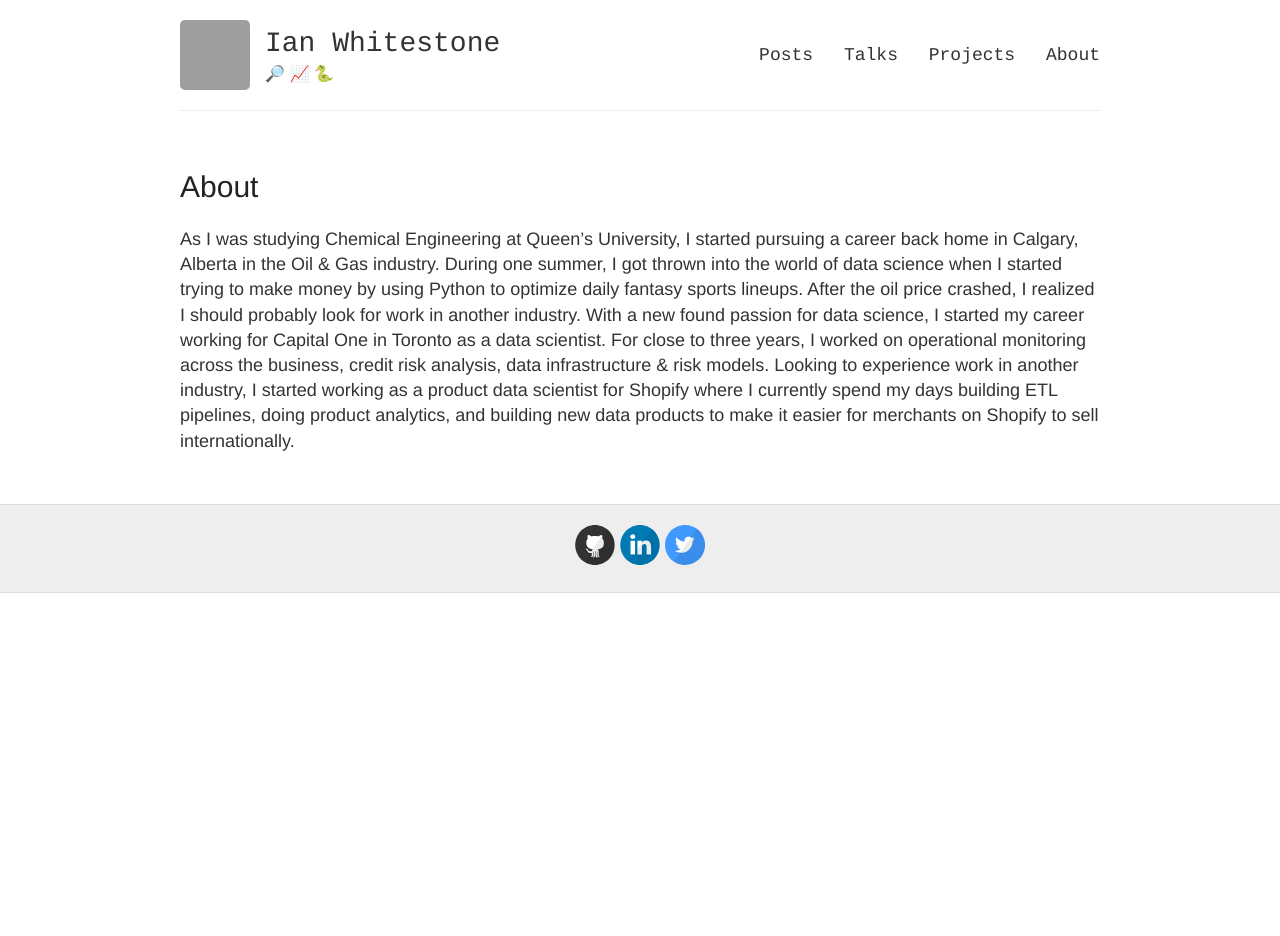
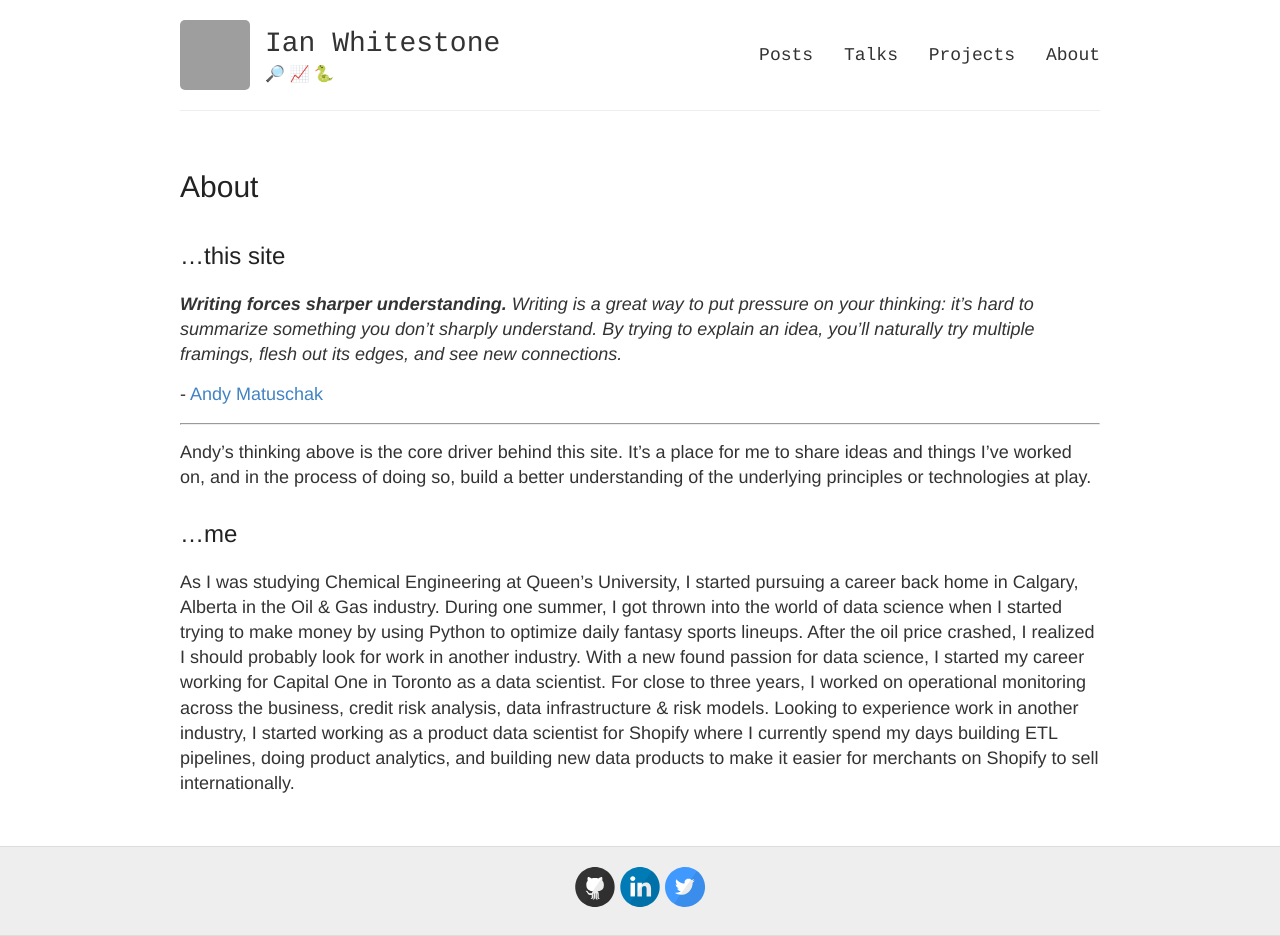
Before and after one commit to ian-whitestone/ian-whitestone.github.io, a Jekyll site: the page built from pages/about.md, in a window 1280 px wide. Built offline with Jekyll 4.4.1, drawn with Linux system fonts in a browser that asks for light colours; before the commit the page ends 900 px from its top, so only the background shows below that; grey boxes are pictures that could not be loaded.

Commit message:
Update about page & projects

```diff
--- a/pages/about.md
+++ b/pages/about.md
@@ -4,4 +4,16 @@ title: About
 permalink: /about/
 ---
 
+## ...this site
+
+***Writing forces sharper understanding.***
+*Writing is a great way to put pressure on your thinking: it’s hard to summarize something you don’t sharply understand. By trying to explain an idea, you’ll naturally try multiple framings, flesh out its edges, and see new connections.*
+<p>- <a href="https://notes.andymatuschak.org/About_these_notes?stackedNotes=z3SjnvsB5aR2ddsycyXofbYR7fCxo7RmKW2be&stackedNotes=z6cFzJWgj9vZpnrQsjrZ8yCNREzCTgyFeVZTb&stackedNotes=z8q1K5a8i95qARkpFwS45qqtQzM8th82TkeUg">Andy Matuschak</a> </p>
+
+<hr>
+
+Andy's thinking above is the core driver behind this site. It's a place for me to share ideas and things I've worked on, and in the process of doing so, build a better understanding of the underlying principles or technologies at play.
+
+## ...me
+
 As I was studying Chemical Engineering at Queen's University, I started pursuing a career back home in Calgary, Alberta in the Oil & Gas industry. During one summer, I got thrown into the world of data science when I started trying to make money by using Python to optimize daily fantasy sports lineups. After the oil price crashed, I realized I should probably look for work in another industry. With a new found passion for data science, I started my career working for Capital One in Toronto as a data scientist. For close to three years, I worked on operational monitoring across the business, credit risk analysis, data infrastructure & risk models. Looking to experience work in another industry, I started working as a product data scientist for Shopify where I currently spend my days building ETL pipelines, doing product analytics, and building new data products to make it easier for merchants on Shopify to sell internationally.
```
Also changed, not shown: pages/projects.md (+3 -0 lines).
